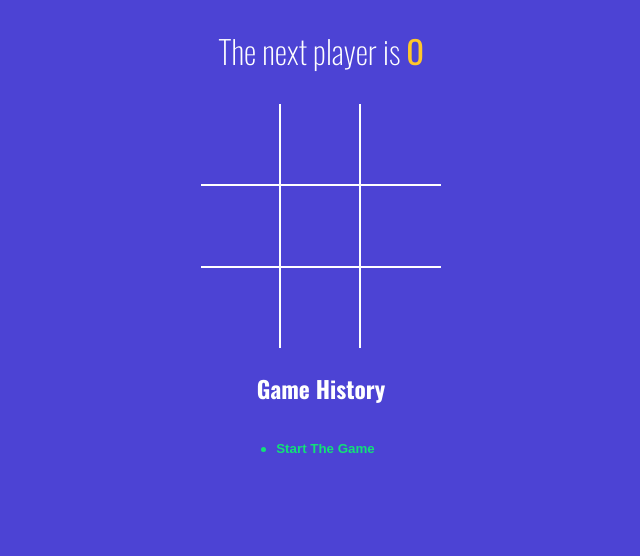
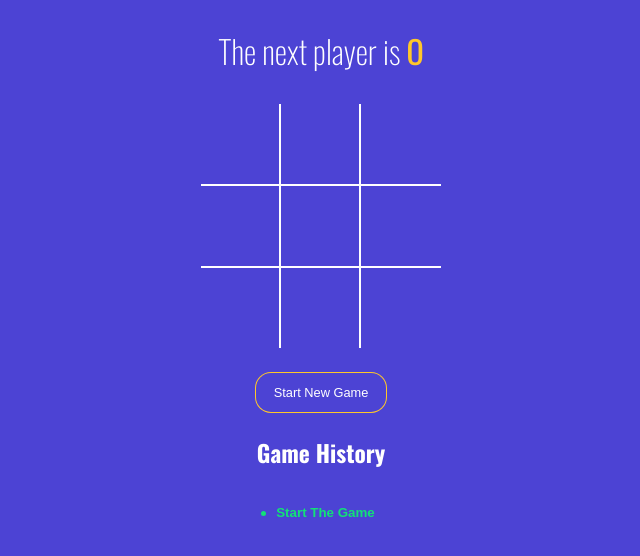
Before and after one commit to AAYUSH00121/tictactoe, a React (Vite) app: page / in a window 1280 px wide. Shown: the top 556 px of the page, without its empty margins (319-959 px from the left). Built offline with nearby package versions, Linux system fonts and the light colour scheme.

Commit message:
Reset Button Added

```diff
--- a/src/App.jsx
+++ b/src/App.jsx
@@ -6,8 +6,9 @@ import calculateWinner from "./WinnerCalci"
 import Status from "./components/Status"
 import History from "./components/History"
 
+const NEW_GAME = [{square : Array(9).fill(null), isNextX: false }];
 function App() {
-const [history, setHistory] = useState([{square : Array(9).fill(null), isNextX: false }])
+const [history, setHistory] = useState(NEW_GAME)
 const [currentMove, setCurrentMove] = useState(0);
 
 
@@ -62,12 +63,20 @@ const moveTo = (move) => (
   setCurrentMove(move)
 )
 
+const isReset = () => {
+  setHistory(NEW_GAME)
+  setCurrentMove(0)
+}
+
 
   return (
     <div className="app">
       <Status winner={winner} gamingBoard={gamingBoard} />
       <Board square={gamingBoard.square} handleSquareClick={handleSquareClick}/>
 
+      <button type="button" onClick={isReset} className={`btn-reset ${winner ? "active" : ""}`}>
+        Start New Game
+      </button>
       <h3>Game History</h3>
       <History history={history} moveTo={moveTo} currentMove={currentMove}/>
     </div>
```
